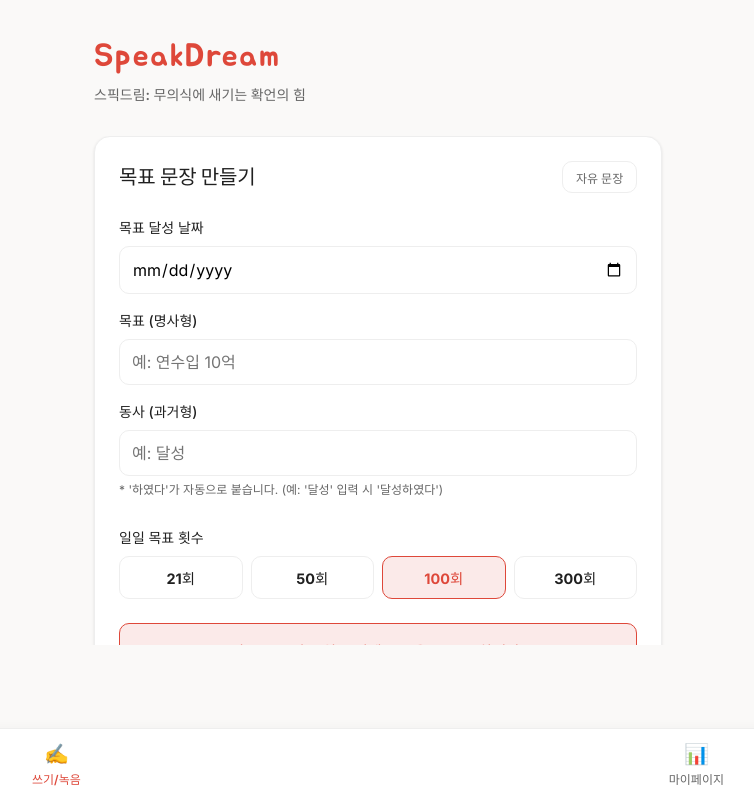
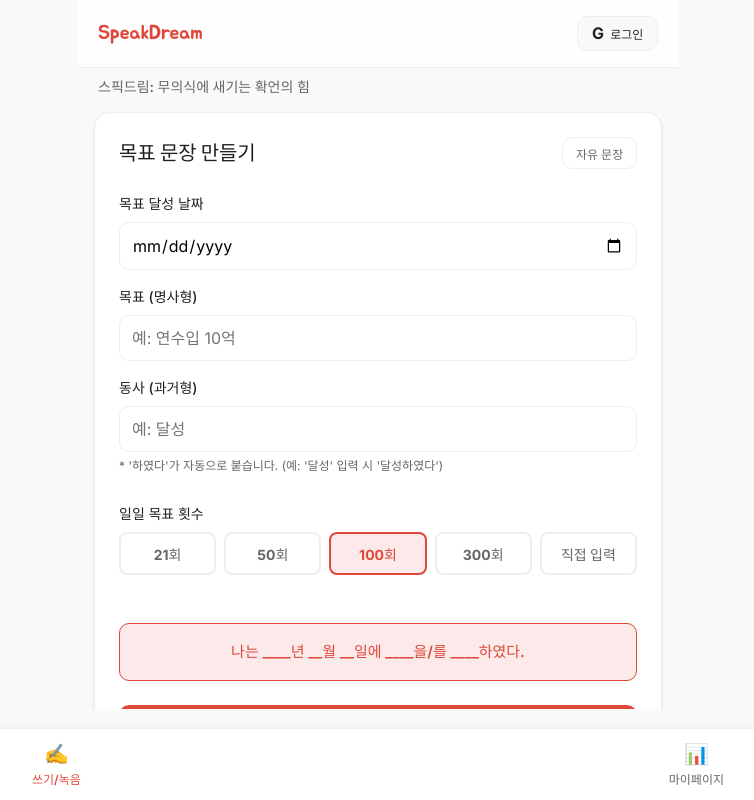
Before and after one commit to ddidddong/speak_dream, a React (Vite) app: page / in a window 1280 px wide. Both pictures are taken after a click on the button "지금 시작하기". Shown: the whole page, without its empty margins (262-1016 px from the left). Built offline with nearby package versions, Linux system fonts and the light colour scheme; no server answers; a web font is replaced by a local one.

Commit message:
Add settings, google auth, and custom target reps

```diff
--- a/package.json
+++ b/package.json
@@ -13,6 +13,7 @@
     "deploy": "gh-pages -d dist"
   },
   "dependencies": {
+    "firebase": "^12.10.0",
     "react": "^19.2.0",
     "react-dom": "^19.2.0"
   },
--- a/src/App.jsx
+++ b/src/App.jsx
@@ -5,10 +5,12 @@
 import MyPage from './components/MyPage';
 import Info from './components/Info';
 import LandingPage from './components/LandingPage';
+import { AuthProvider, useAuth } from './context/AuthContext';
 
-function App() {
+function AppContent() {
   const { goal, count, targetReps, stats, history, setGoal, incrementCount, resetGoal } = useGoalPersistence();
-  const [view, setView] = useState('home'); // 'home' or 'mypage'
+  const [activeTab, setActiveTab] = useState('work'); // 'work' or 'mypage'
+  const { user, login, logout } = useAuth();
   const [hasStarted, setHasStarted] = useState(() => {
     // If there's already a goal, skip landing
     return !!goal;
@@ -20,23 +22,82 @@
 
   return (
     <div className="container" style={{ animation: 'fadeIn 0.5s ease-out' }}>
-      <header style={{ padding: '2rem 1rem 1rem 1rem', display: 'flex', flexDirection: 'column', alignItems: 'flex-start' }}>
+      {/* Header */}
+      <header style={{
+        padding: '1rem 1.25rem',
+        display: 'flex',
+        justifyContent: 'space-between',
+        alignItems: 'center',
+        backgroundColor: 'rgba(255, 255, 255, 0.8)',
+        backdropFilter: 'blur(10px)',
+        position: 'sticky',
+        top: 0,
+        zIndex: 100,
+        borderBottom: '1px solid var(--border)'
+      }}>
         <h1 style={{
-          fontSize: '2rem',
-          fontWeight: 400,
+          fontSize: '1.25rem',
+          fontFamily: 'var(--font-brand)',
           color: 'var(--accent)',
-          fontFamily: 'var(--font-brand)',
-          letterSpacing: '0.05em'
+          margin: 0,
+          fontWeight: 400
         }}>
           SpeakDream
         </h1>
-        <p style={{ marginTop: '0.25rem', fontWeight: 600, fontSize: '0.875rem' }}>
-          스픽드림: 무의식에 새기는 확언의 힘
-        </p>
+
+        {user ? (
+          <div style={{ display: 'flex', alignItems: 'center', gap: '0.75rem' }}>
+            {user.photoURL && (
+              <img
+                src={user.photoURL}
+                alt="Profile"
+                style={{ width: '32px', height: '32px', borderRadius: '50%', border: '2px solid var(--accent-light)' }}
+              />
+            )}
+            <button
+              onClick={logout}
+              style={{
+                background: 'none',
+                border: '1px solid var(--border)',
+                padding: '0.4rem 0.75rem',
+                borderRadius: 'var(--radius-md)',
+                fontSize: '0.75rem',
+                fontWeight: 600,
+                color: 'var(--text-secondary)',
+                cursor: 'pointer'
+              }}
+            >
+              로그아웃
+            </button>
+          </div>
+        ) : (
+          <button
+            onClick={login}
+            style={{
+              backgroundColor: 'var(--bg-secondary)',
+              border: '1px solid var(--border)',
+              padding: '0.4rem 0.85rem',
+              borderRadius: 'var(--radius-md)',
+              fontSize: '0.75rem',
+              fontWeight: 700,
+              color: 'var(--text-primary)',
+              cursor: 'pointer',
+              display: 'flex',
+              alignItems: 'center',
+              gap: '0.4rem'
+            }}
+          >
+            <span style={{ fontSize: '1rem' }}>G</span> 로그인
+          </button>
+        )}
       </header>
 
-      <main>
-        {view === 'home' ? (
+      <p style={{ marginTop: '0.5rem', fontWeight: 600, fontSize: '0.875rem', padding: '0 1.25rem', color: 'var(--text-secondary)' }}>
+        스픽드림: 무의식에 새기는 확언의 힘
+      </p>
+
+      <main style={{ paddingBottom: '5rem' }}>
+        {activeTab === 'work' ? (
           <>
             {!goal ? (
               <GoalGenerator onSave={setGoal} />
@@ -47,6 +108,7 @@
                 targetReps={targetReps}
                 onIncrement={incrementCount}
                 onReset={resetGoal}
+                onSaveGoal={setGoal}
               />
             )}
             <Info />
@@ -70,7 +132,8 @@
         bottom: 0,
         left: 0,
         right: 0,
-        backgroundColor: 'white',
+        backgroundColor: 'rgba(255, 255, 255, 0.95)',
+        backdropFilter: 'blur(10px)',
         display: 'flex',
         justifyContent: 'space-around',
         padding: '0.75rem 0',
@@ -79,32 +142,34 @@
         boxShadow: '0 -2px 10px rgba(0,0,0,0.03)'
       }}>
         <button
-          onClick={() => setView('home')}
+          onClick={() => setActiveTab('work')}
           style={{
             display: 'flex',
             flexDirection: 'column',
             alignItems: 'center',
             background: 'none',
             border: 'none',
-            color: view === 'home' ? 'var(--accent)' : 'var(--text-secondary)',
+            color: activeTab === 'work' ? 'var(--accent)' : 'var(--text-secondary)',
             fontWeight: 600,
-            fontSize: '0.75rem'
+            fontSize: '0.75rem',
+            cursor: 'pointer'
           }}
         >
           <span style={{ fontSize: '1.25rem', marginBottom: '0.25rem' }}>✍️</span>
           쓰기/녹음
         </button>
         <button
-          onClick={() => setView('mypage')}
+          onClick={() => setActiveTab('mypage')}
           style={{
             display: 'flex',
             flexDirection: 'column',
             alignItems: 'center',
             background: 'none',
             border: 'none',
-            color: view === 'mypage' ? 'var(--accent)' : 'var(--text-secondary)',
+            color: activeTab === 'mypage' ? 'var(--accent)' : 'var(--text-secondary)',
             fontWeight: 600,
-            fontSize: '0.75rem'
+            fontSize: '0.75rem',
+            cursor: 'pointer'
           }}
         >
           <span style={{ fontSize: '1.25rem', marginBottom: '0.25rem' }}>📊</span>
@@ -112,18 +177,24 @@
         </button>
       </nav>
 
-      <footer style={{ marginTop: '3rem', padding: '2rem 1rem', textAlign: 'center', opacity: 0.5 }}>
+      <footer style={{ marginTop: '1rem', padding: '1rem', textAlign: 'center', opacity: 0.5 }}>
         <p style={{ fontSize: '0.75rem' }}>© 2026 SpeakDream. Always keep going.</p>
       </footer>
 
       <style>{`
         @keyframes fadeIn {
-          from { opacity: 0; }
-          to { opacity: 1; }
+          from { opacity: 0; transform: translateY(10px); }
+          to { opacity: 1; transform: translateY(0); }
         }
       `}</style>
     </div>
   );
 }
 
-export default App;
+export default function App() {
+  return (
+    <AuthProvider>
+      <AppContent />
+    </AuthProvider>
+  );
+}
--- a/src/components/GoalGenerator.jsx
+++ b/src/components/GoalGenerator.jsx
@@ -7,6 +7,9 @@
   const [verb, setVerb] = useState('');
   const [freeSentence, setFreeSentence] = useState('');
   const [targetReps, setTargetReps] = useState(100);
+  const [customReps, setCustomReps] = useState('');
+  const [isCustomMode, setIsCustomMode] = useState(false);
+  const presets = [21, 50, 100, 300];
 
   const formatDate = (dateStr) => {
     if (!dateStr) return '____년 __월 __일';
@@ -19,12 +22,19 @@
     : `나는 ${formatDate(targetDate)}에 ${goal || '____'}${goal.endsWith('을') || goal.endsWith('를') ? '' : '을/를'} ${verb || '____'}하였다.`;
 
   const handleSave = () => {
+    const finalReps = isCustomMode ? parseInt(customReps, 10) : targetReps;
+
+    if (isCustomMode && (isNaN(finalReps) || finalReps <= 0)) {
+      alert('유효한 목표 횟수를 입력해주세요.');
+      return;
+    }
+
     if (isFreeMode) {
       if (!freeSentence.trim()) {
         alert('목표 문장을 입력해주세요.');
         return;
       }
-      onSave(freeSentence.trim(), targetReps);
+      onSave(freeSentence.trim(), finalReps);
     } else {
       if (!targetDate || !goal || !verb) {
         alert('모든 필드를 입력해주세요.');
@@ -36,11 +46,9 @@
       particle = hasBatchim ? '을' : '를';
 
       const finalSentence = `나는 ${formatDate(targetDate)}에 ${goal}${particle} ${verb}하였다.`;
-      onSave(finalSentence, targetReps);
+      onSave(finalSentence, finalReps);
     }
   };
-
-  const targets = [21, 50, 100, 300];
 
   return (
     <div className="card">
@@ -110,25 +118,73 @@
 
         <div>
           <label style={{ display: 'block', marginBottom: '0.5rem', fontSize: '0.875rem', fontWeight: 500 }}>일일 목표 횟수</label>
-          <div style={{ display: 'grid', gridTemplateColumns: 'repeat(4, 1fr)', gap: '0.5rem' }}>
-            {targets.map(t => (
+          <div style={{ display: 'flex', flexWrap: 'wrap', gap: '0.5rem', marginBottom: '1.5rem' }}>
+          {presets.map(num => (
             <button
-                key={t}
-                onClick={() => setTargetReps(t)}
+              key={num}
+              type="button"
+              onClick={() => {
+                setTargetReps(num);
+                setIsCustomMode(false);
+              }}
               style={{
+                flex: 1,
+                minWidth: '60px',
                 padding: '0.6rem 0',
-                  borderRadius: 'var(--radius-md)',
-                  border: targetReps === t ? '1.5px solid var(--accent)' : '1px solid var(--border)',
-                  backgroundColor: targetReps === t ? 'var(--accent-light)' : 'white',
-                  color: targetReps === t ? 'var(--accent)' : 'var(--text-primary)',
+                borderRadius: '0.5rem',
+                border: `2px solid ${targetReps === num && !isCustomMode ? 'var(--accent)' : 'var(--border)'}`,
+                backgroundColor: targetReps === num && !isCustomMode ? 'var(--accent-light)' : 'white',
+                color: targetReps === num && !isCustomMode ? 'var(--accent)' : 'var(--text-secondary)',
                 fontWeight: 700,
-                  fontSize: '0.9rem'
+                fontSize: '0.875rem',
+                cursor: 'pointer'
               }}
             >
-                {t}회
+              {num}회
             </button>
           ))}
+          <button
+            type="button"
+            onClick={() => setIsCustomMode(true)}
+            style={{
+              flex: 1,
+              minWidth: '60px',
+              padding: '0.6rem 0',
+              borderRadius: '0.5rem',
+              border: `2px solid ${isCustomMode ? 'var(--accent)' : 'var(--border)'}`,
+              backgroundColor: isCustomMode ? 'var(--accent-light)' : 'white',
+              color: isCustomMode ? 'var(--accent)' : 'var(--text-secondary)',
+              fontWeight: 700,
+              fontSize: '0.875rem',
+              cursor: 'pointer'
+            }}
+          >
+            직접 입력
+          </button>
         </div>
+
+        {isCustomMode && (
+          <div style={{ marginBottom: '1.5rem', animation: 'fadeIn 0.2s ease-out' }}>
+            <input
+              type="number"
+              value={customReps}
+              onChange={(e) => setCustomReps(e.target.value)}
+              placeholder="예: 150"
+              style={{
+                width: '100%',
+                padding: '0.75rem',
+                borderRadius: 'var(--radius-md)',
+                border: '1px solid var(--accent)',
+                fontSize: '1rem',
+                outline: 'none',
+                textAlign: 'center'
+              }}
+            />
+            <p style={{ fontSize: '0.75rem', color: 'var(--text-secondary)', marginTop: '0.4rem', textAlign: 'center' }}>
+              원하는 목표 횟수를 숫자로 입력해주세요.
+            </p>
+          </div>
+        )}
         </div>
 
         <div style={{ marginTop: '0.5rem', padding: '1rem', backgroundColor: 'var(--accent-light)', borderRadius: 'var(--radius-md)', border: '1px solid var(--accent)' }}>
--- /dev/null
+++ b/src/context/AuthContext.jsx
@@ -0,0 +1,52 @@
+import React, { createContext, useContext, useEffect, useState } from 'react';
+import { auth, signInWithGoogle, logout } from '../firebase';
+import { onAuthStateChanged } from 'firebase/auth';
+
+const AuthContext = createContext();
+
+export function AuthProvider({ children }) {
+  const [user, setUser] = useState(null);
+  const [loading, setLoading] = useState(true);
+
+  useEffect(() => {
+    const unsubscribe = onAuthStateChanged(auth, (currentUser) => {
+      setUser(currentUser);
+      setLoading(false);
+    });
+    return () => unsubscribe();
+  }, []);
+
+  const login = async () => {
+    try {
+      await signInWithGoogle();
+    } catch (error) {
+      console.error("Login failed:", error);
+      throw error;
+    }
+  };
+
+  const handleLogout = async () => {
+    try {
+      await logout();
+    } catch (error) {
+      console.error("Logout failed:", error);
+    }
+  };
+
+  const value = {
+    user,
+    loading,
+    login,
+    logout: handleLogout
+  };
+
+  return (
+    <AuthContext.Provider value={value}>
+      {!loading && children}
+    </AuthContext.Provider>
+  );
+}
+
+export function useAuth() {
+  return useContext(AuthContext);
+}
--- /dev/null
+++ b/src/firebase.js
@@ -0,0 +1,19 @@
+import { initializeApp } from "firebase/app";
+import { getAuth, GoogleAuthProvider, signInWithPopup, signOut } from "firebase/auth";
+
+// TODO: Replace with your actual Firebase project configuration
+const firebaseConfig = {
+  apiKey: "YOUR_API_KEY",
+  authDomain: "YOUR_AUTH_DOMAIN",
+  projectId: "YOUR_PROJECT_ID",
+  storageBucket: "YOUR_STORAGE_BUCKET",
+  messagingSenderId: "YOUR_MESSAGING_SENDER_ID",
+  appId: "YOUR_APP_ID"
+};
+
+const app = initializeApp(firebaseConfig);
+export const auth = getAuth(app);
+export const googleProvider = new GoogleAuthProvider();
+
+export const signInWithGoogle = () => signInWithPopup(auth, googleProvider);
+export const logout = () => signOut(auth);
```
Also changed, not shown: src/components/MyPage.jsx (+29 -35 lines), src/components/WorkArea.jsx (+45 -4 lines), 1 other file (tests, documents, lock files or other folders). Lines whose indentation alone changed are shown as unchanged.
